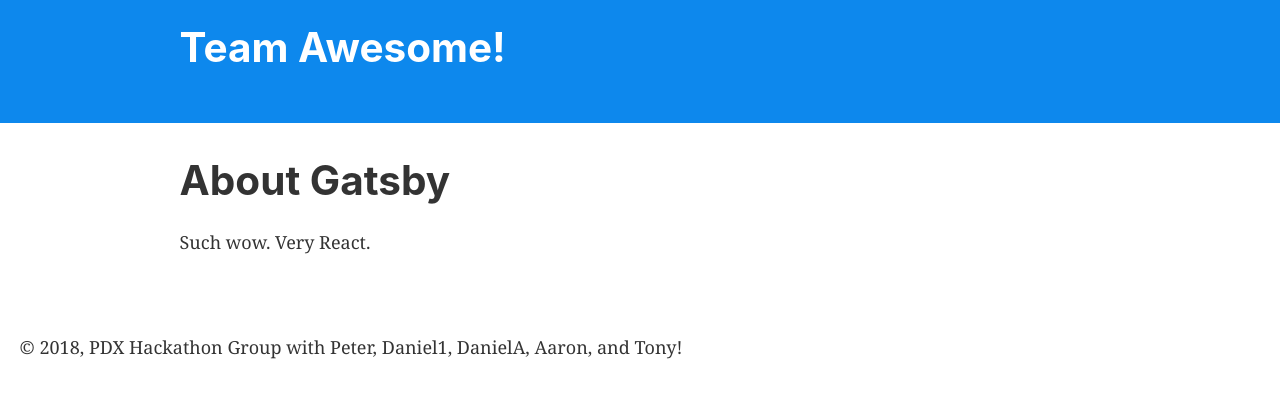
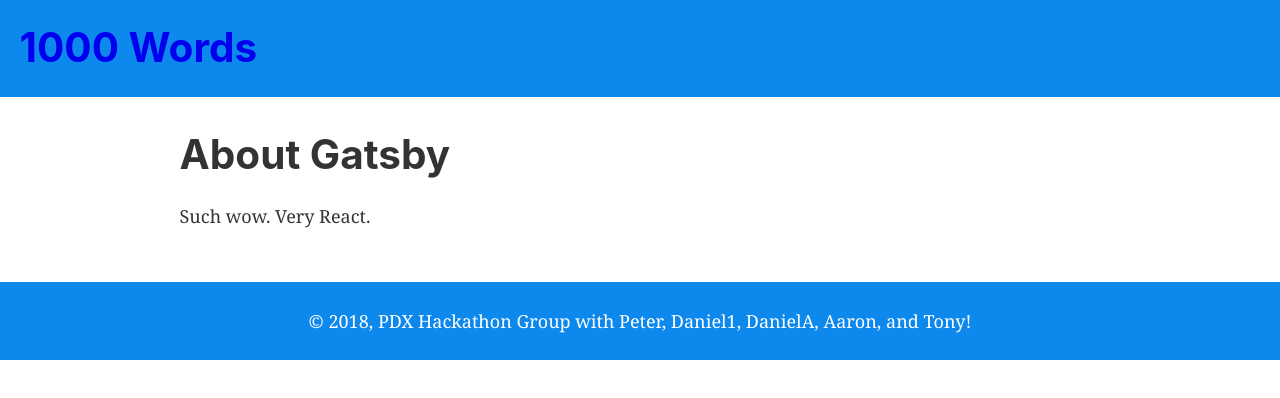
Before and after one commit to danielevans/Hackathon, a Gatsby site: page /about in a window 1280 px wide. Built offline with nearby package versions, Linux system fonts and the light colour scheme; Gatsby itself is replaced by a stand-in of ours.

Commit message:
Updated header and footer Updated header and footer, as well as CSS for both.

```diff
--- a/src/components/components.css
+++ b/src/components/components.css
@@ -2,3 +2,36 @@
     display: flex;
     flex-direction: row;
 }
+
+/* Header and Footer CSS */
+
+.headerFooter {
+    color: white;
+    background: rgb(13, 136, 237);
+    margin-bottom: 2rem;
+}
+
+.headerContent {
+    margin: 0 auto;
+    max-width: 960;
+    padding: 1.45rem 1.0875rem;
+}
+
+.headerContent a {
+    text-decoration: none;
+}
+
+.headerContent a:visited {
+    color: white;
+}
+
+.headerContent h1 {
+    margin: 0px;
+}
+
+.footerContent {
+    margin: 0;
+    text-align: center;
+    max-width: 960;
+    padding: 1.45rem 1.0875rem;
+}
--- a/src/components/footer.css
+++ /dev/null
@@ -1,9 +0,0 @@
-.footer {
-  text-color: white;
-}
-
-.footerContent {
-  margin: 0 auto;
-  max-width: 960;
-  padding: 1.45rem 1.0875rem;
-}
--- a/src/components/footer.js
+++ b/src/components/footer.js
@@ -1,9 +1,9 @@
 import React from 'react'
 import { Link } from 'gatsby'
-import './footer.css'
+import './components.css'
 
 const Footer = () => (
-  <div className="footer">
+  <div className="headerFooter">
     <div className="footerContent">
       <p style={{ margin: 0 }}>
         © 2018, PDX Hackathon Group with Peter, Daniel1, DanielA, Aaron, and Tony!
--- a/src/components/header.js
+++ b/src/components/header.js
@@ -1,30 +1,12 @@
 import React from 'react'
 import { Link } from 'gatsby'
+import './components.css'
 
 export default props => (
-  <div
-    style={{
-      background: 'rgb(13, 136, 237)',
-      marginBottom: '2rem',
-    }}
-  >
-    <div
-      style={{
-        margin: '0 auto',
-        maxWidth: 960,
-        padding: '1.45rem 1.0875rem',
-      }}
-    >
-      <h1 style={{ margin: 0 }}>
-        <Link
-          to="/"
-          style={{
-            color: 'white',
-            textDecoration: 'none',
-          }}
-        >
-          <h1>{props.TitleStuff}</h1>
-        </Link>
+  <div className="headerFooter">
+    <div className="headerContent">
+      <h1>
+        <Link to="/">{props.TitleStuff}</Link>
       </h1>
     </div>
   </div>
--- a/src/components/layout.js
+++ b/src/components/layout.js
@@ -29,7 +29,7 @@
         >
           <html lang="en" />
         </Helmet>
-        <Header TitleStuff="Team Awesome!"/>
+        <Header TitleStuff="1000 Words"/>
         <div
           style={{
             margin: '0 auto',
```
